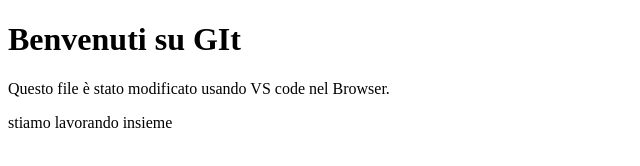
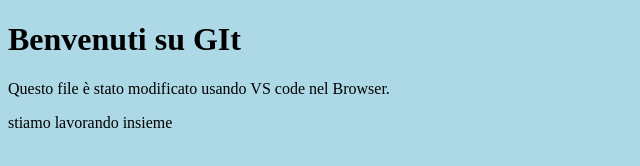
Before and after one commit to graziarandazzo/lezione-git2, a plain HTML site: page index.html in a window 1280 px wide. Shown: the whole page, without its empty margins (0-640 px from the left). Drawn offline with Linux system fonts and the light colour scheme.

Commit message:
correzione celeste

```diff
--- a/index.html
+++ b/index.html
@@ -5,7 +5,7 @@
         <title>lezione</title>
         <style>
             Body {
-                Background-color:lighblue;
+                Background-color:lightblue;
                 }
         </style>
         </head>
```
